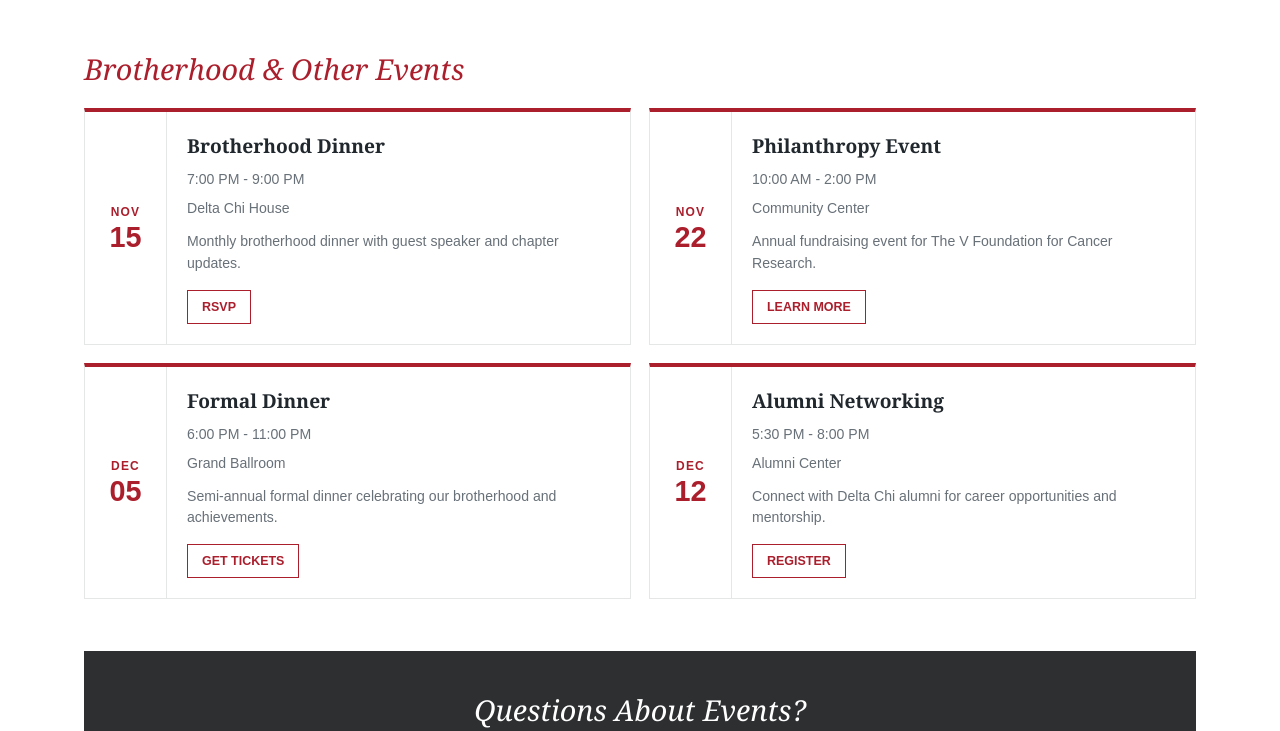
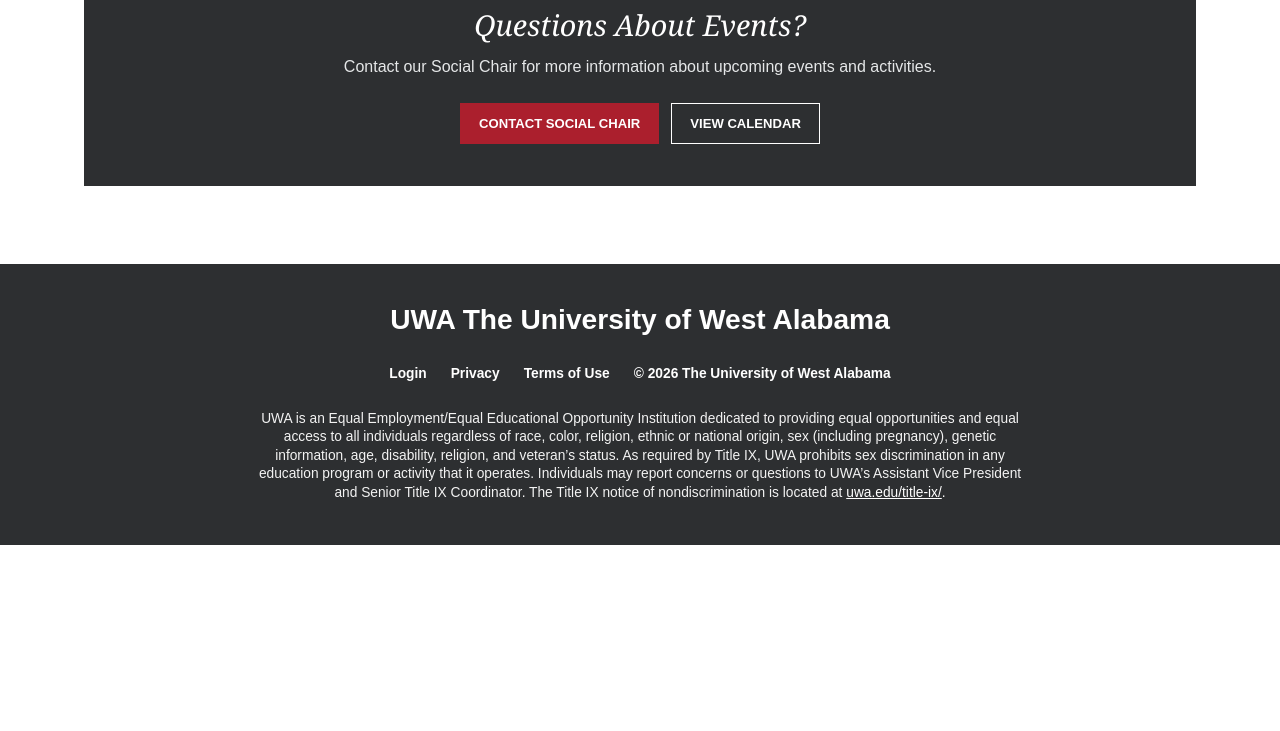
Before and after one commit to CandleOne/uwaredwhitefund.xyz, a plain HTML site: page events.html in a window 1280 px wide. Shown: the part 1197-1928 px from the top of the page. After the commit the page ends 1742 px from the top, so only its background shows below. Drawn offline with Linux system fonts and the light colour scheme.

```diff
--- a/events.html
+++ b/events.html
@@ -39,9 +39,6 @@
         </section>
 
         <div class="page-content events-page">
-                <div>
-                    <h1>Upcoming Events</h1>
-                </div>
                     <div class="library-grid" id="libraryGrid">
                         <!-- Poster: Bingo Night -->
                         <div class="poster-card" data-category="parties" data-favorite="true" title="Bingo Night">
@@ -79,69 +76,6 @@
                             <div class="poster-info">
                                 <p class="poster-title">A Christmas Miracle Campus Caroling</p>
                                 <p class="poster-meta">5:00 PM • Young Hall & door to door</p>
-                            </div>
-                        </div>
-                    </div>
-                </section>
-
-                <!-- Upcoming Events Section -->
-                <section class="events-section">
-                    <h2>Brotherhood & Other Events</h2>
-                    <div class="events-grid">
-
-                        <div class="event-card">
-                            <div class="event-date">
-                                <span class="month">NOV</span>
-                                <span class="day">15</span>
-                            </div>
-                            <div class="event-content">
-                                <h3>Brotherhood Dinner</h3>
-                                <p class="event-time">7:00 PM - 9:00 PM</p>
-                                <p class="event-location">Delta Chi House</p>
-                                <p class="event-description">Monthly brotherhood dinner with guest speaker and chapter updates.</p>
-                                <button class="event-btn">RSVP</button>
-                            </div>
-                        </div>
-
-                        <div class="event-card">
-                            <div class="event-date">
-                                <span class="month">NOV</span>
-                                <span class="day">22</span>
-                            </div>
-                            <div class="event-content">
-                                <h3>Philanthropy Event</h3>
-                                <p class="event-time">10:00 AM - 2:00 PM</p>
-                                <p class="event-location">Community Center</p>
-                                <p class="event-description">Annual fundraising event for The V Foundation for Cancer Research.</p>
-                                <button class="event-btn">Learn More</button>
-                            </div>
-                        </div>
-
-                        <div class="event-card">
-                            <div class="event-date">
-                                <span class="month">DEC</span>
-                                <span class="day">05</span>
-                            </div>
-                            <div class="event-content">
-                                <h3>Formal Dinner</h3>
-                                <p class="event-time">6:00 PM - 11:00 PM</p>
-                                <p class="event-location">Grand Ballroom</p>
-                                <p class="event-description">Semi-annual formal dinner celebrating our brotherhood and achievements.</p>
-                                <button class="event-btn">Get Tickets</button>
-                            </div>
-                        </div>
-
-                        <div class="event-card">
-                            <div class="event-date">
-                                <span class="month">DEC</span>
-                                <span class="day">12</span>
-                            </div>
-                            <div class="event-content">
-                                <h3>Alumni Networking</h3>
-                                <p class="event-time">5:30 PM - 8:00 PM</p>
-                                <p class="event-location">Alumni Center</p>
-                                <p class="event-description">Connect with Delta Chi alumni for career opportunities and mentorship.</p>
-                                <button class="event-btn">Register</button>
                             </div>
                         </div>
                     </div>
```
